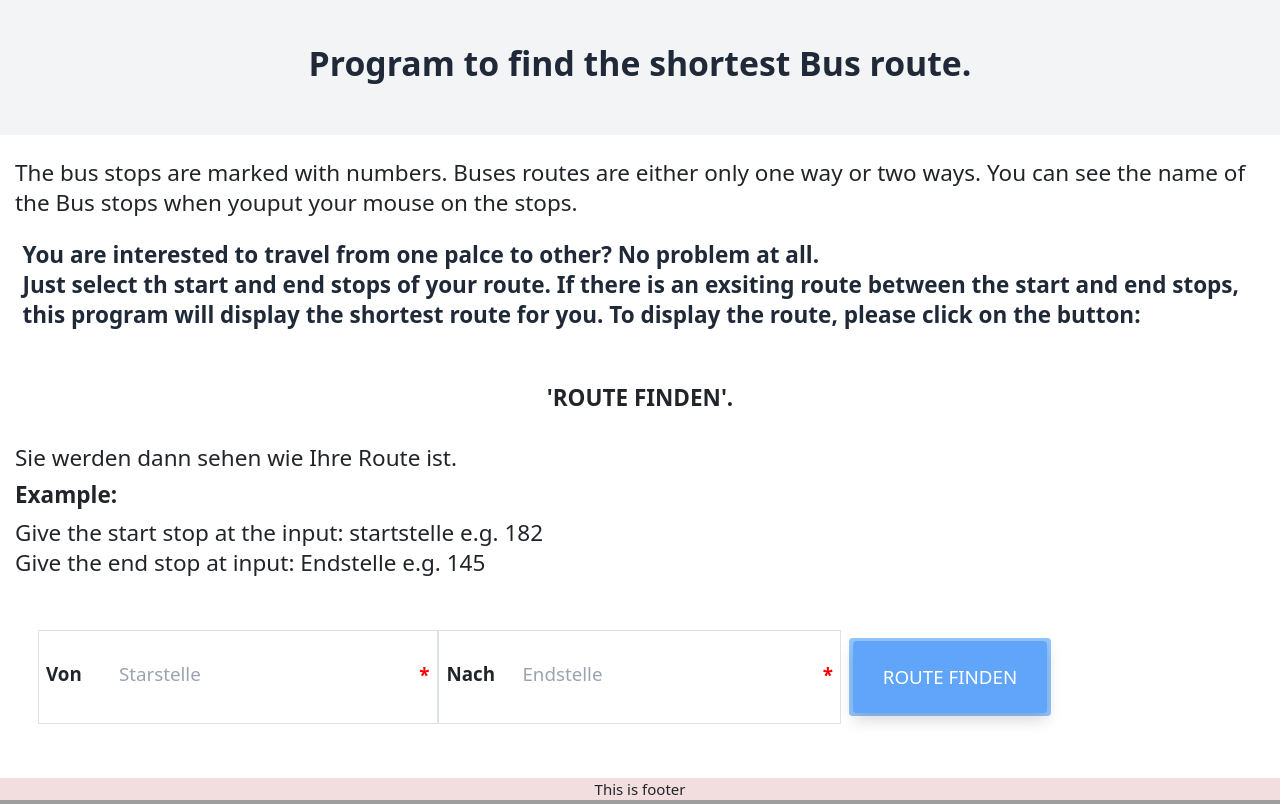
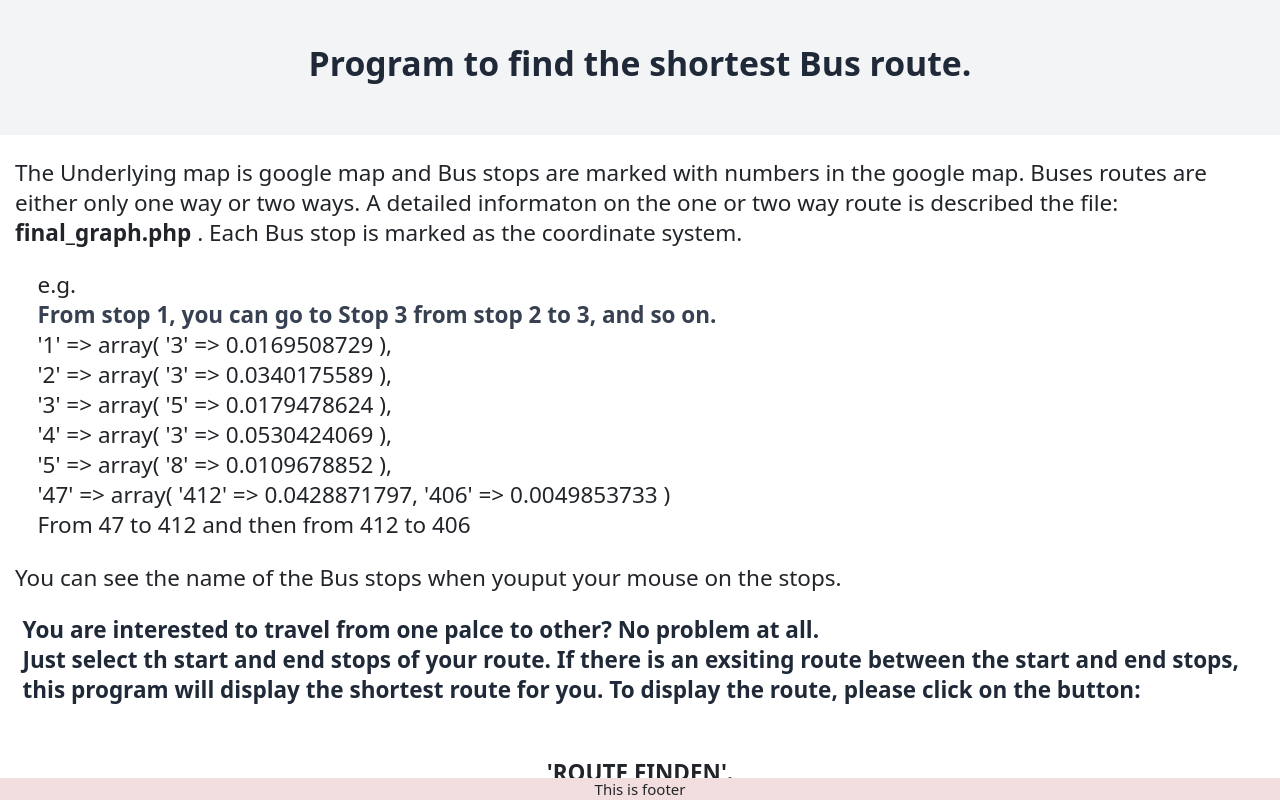
Before and after one commit to dr-roshyara/route-determination, a PHP site: page / in a window 1280 px wide. Shown: the top 804 px of the page. Run offline with PHP 8.4, Linux system fonts and the light colour scheme; data that the repository does not hold is empty; some libraries are stand-ins or nearby versions; grey boxes are pictures that could not be loaded.

Commit message:
readme edited

```diff
--- a/src/main.php
+++ b/src/main.php
@@ -4,7 +4,20 @@
 
 <div class="container" >
 <div class="flex flex-col text-2xl py-4">
-    <p class="mx-auto"> The bus stops are marked with numbers. Buses routes are either only one way or two ways. You can see the name of the Bus stops  when youput your mouse on the stops.  </p>
+    <p class="mx-auto"> The Underlying map is google map and  Bus stops are marked with numbers in the google map. Buses routes are either only one way or two ways. A detailed informaton on the one or two way route is described the file:
+     <b> final_graph.php </b>. Each Bus stop is marked as the coordinate system.
+      <p class=" my-4 px-4 ">
+        e.g.<br>
+     <span class="font-semibold text-gray-700">  From stop 1, you can go to Stop 3  from stop 2 to 3, and so on.</span> <br>
+      '1'  => array( '3' => 0.0169508729 ), <br>
+      '2'  => array( '3' => 0.0340175589 ), <br>
+      '3'  => array( '5' => 0.0179478624 ), <br>
+      '4'  => array( '3' => 0.0530424069 ), <br>
+      '5'  => array( '8' => 0.0109678852 ),<br>
+      '47'  => array( '412' => 0.0428871797,  '406' => 0.0049853733 )<br>
+       From 47 to 412 and then from 412 to 406  <br>
+     </p>
+    You can see the name of the Bus stops  when youput your mouse on the stops.  </p>
     <p class="px-2 font-semibold text-gray-800 py-4 mx-auto">  You are interested to travel from one palce to other? No problem at all. <br>
 
      Just select th start and end stops of your route. If there is an  exsiting route  between the start and end stops, this program will display the shortest route for you.  To display the route, please click on the button:
```
Also changed, not shown: 1 other file.
